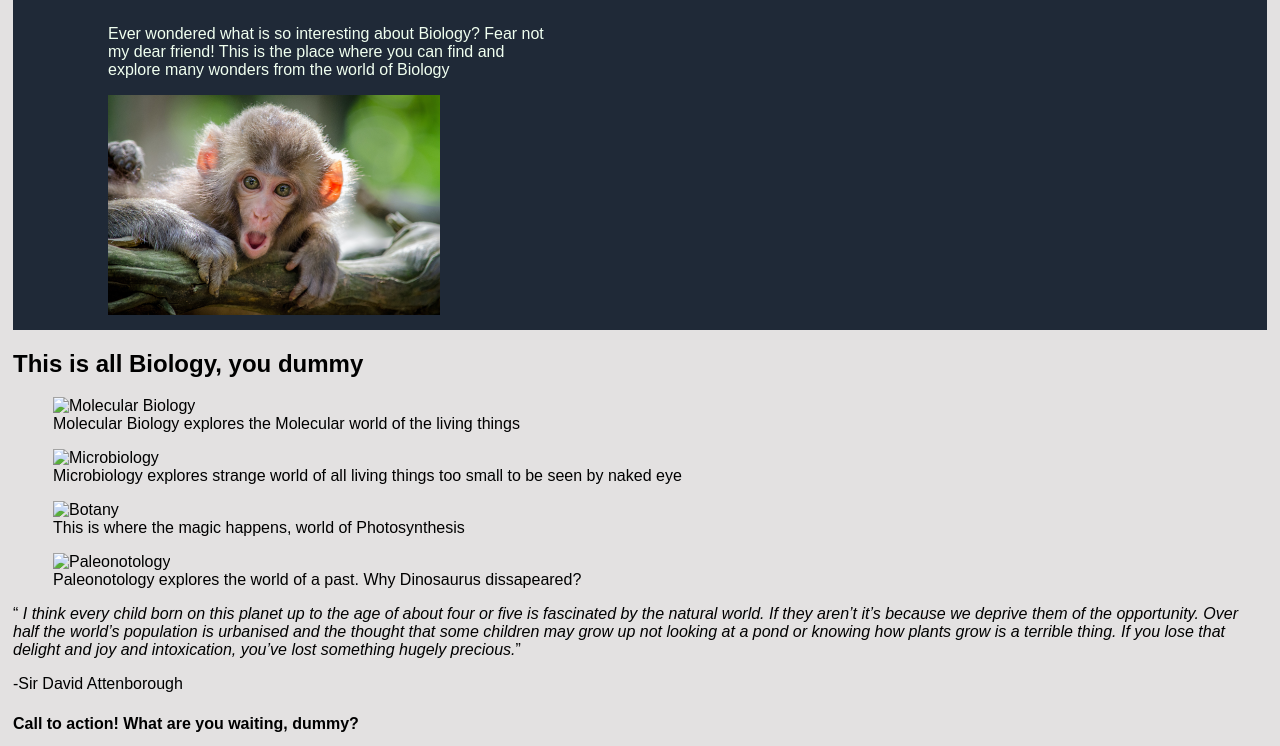
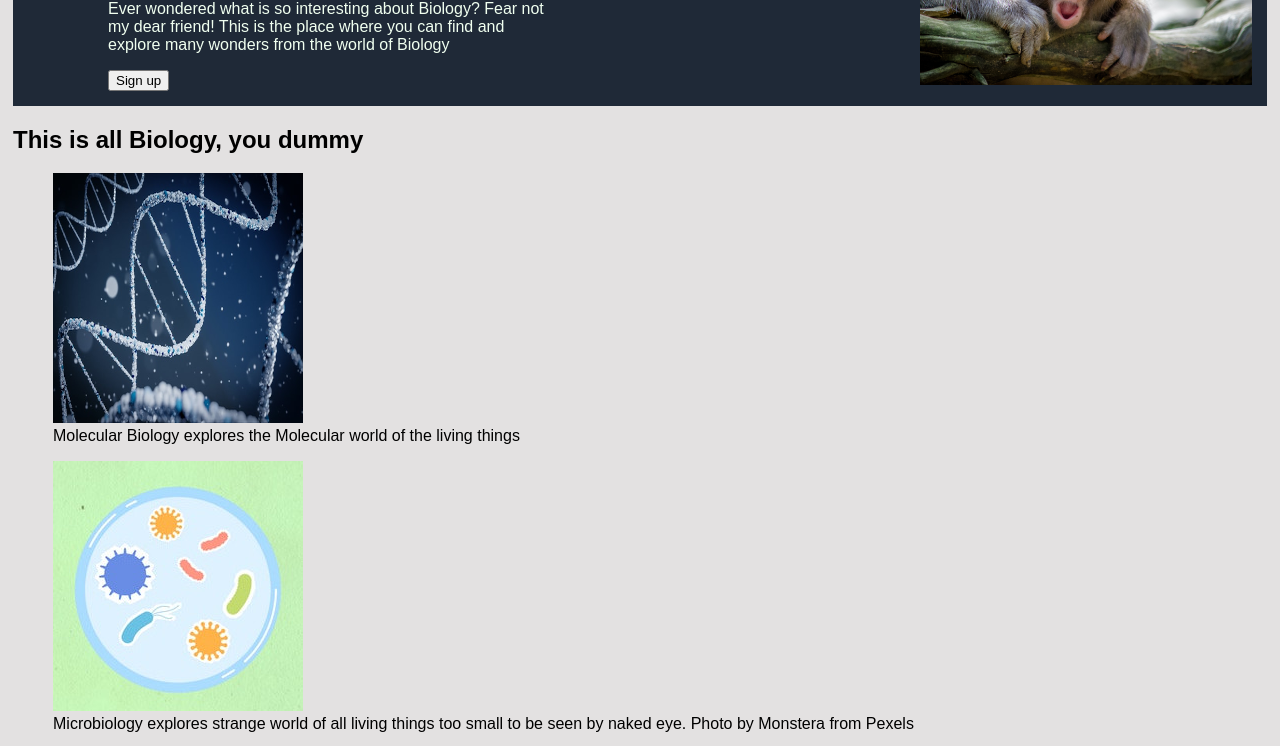
Before and after one commit to psychonautweb/landing-page, a plain HTML site: page index.html in a window 1280 px wide. Shown: the part 506-1252 px from the top of the page. Drawn offline with Linux system fonts and the light colour scheme.

Commit message:
update css and html again and again

```diff
--- a/index.html
+++ b/index.html
@@ -9,35 +9,42 @@
 </head>
 <body>
     <header>
-        <div class="header-logo">
+        <div class="header-upper">
             <img src="img/logo1.png" alt="logo">
-        </div>
+
         <div class="header-links">
             <a href="">Molecular Biology</a>
             <a href="">Microbiology</a>
             <a href="">Botany</a>
             <a href="">Paleontology</a>
         </div>
-        <div class="intro-text">
+        </div>
+        <div class="header-lower">
+            <div class="intro-text">
             <h2>Biology is awesome</h2>
             <p>Ever wondered what is so interesting about Biology? Fear not my dear friend! This is the place where you can find and explore many wonders from the world of Biology</p>
-        </div>
-        <div class="header-image">
+            <button>Sign up</button>
+            </div>
+            <div class="header-image">
             <img src="img/header1.png" alt="image">
+            </div>
         </div>
     </header>
 
-    <div class="mini-galery">
+    <div class="mini-gallery">
         <h2>This is all Biology, you dummy</h2>
-        <figure class="molecular-bio"><img src="" alt="Molecular Biology">
-        <figcaption>Molecular Biology explores the Molecular world of the living things</figcaption>
+
+        <div class="figures-container">
+        <figure class="molecular-bio"><img src="img/molecularbio.png" alt="Molecular Biology">
+            <figcaption>Molecular Biology explores the Molecular world of the living things</figcaption>
         </figure>
 
-        <figure class="Microbiology"><img src="" alt="Microbiology"><figcaption>Microbiology explores strange world of all living things too small to be seen by naked eye</figcaption></figure>
+        <figure class="Microbiology"><img src="img/microbio.jpg" alt="Microbiology"><figcaption>Microbiology explores strange world of all living things too small to be seen by naked eye. Photo by Monstera from Pexels</figcaption></figure>
 
-        <figure class="Botany"><img src="" alt="Botany"><figcaption>This is where the magic happens, world of Photosynthesis</figcaption></figure>
+        <figure class="Botany"><img src="img/botany.png" alt="Botany"><figcaption>Botany. This is where the magic happens, world of Photosynthesis</figcaption></figure>
 
-        <figure class="Paleonotology"><img src="" alt="Paleonotology"><figcaption>Paleonotology explores the world of a past. Why Dinosaurus dissapeared?</figcaption></figure>
+        <figure class="Paleonotology"><img src="img/paleontology.png" alt="Paleonotology"><figcaption>Paleonotology explores the world of a past. Why Dinosaurus dissapeared?</figcaption></figure>
+        </div>
     </div>
 
     <div class="quote-container">
@@ -55,6 +62,16 @@
 
         Photo by <a href="https://unsplash.com/@haughters?utm_source=unsplash&utm_medium=referral&utm_content=creditCopyText">Jamie Haughton</a> on <a href="https://unsplash.com/s/photos/animal-funny?utm_source=unsplash&utm_medium=referral&utm_content=creditCopyText">Unsplash</a>
 
+        Photo by Monstera from Pexels
+
+        Photo by <a href="https://unsplash.com/@3dparadise?utm_source=unsplash&utm_medium=referral&utm_content=creditCopyText">Braňo</a> on <a href="https://unsplash.com/s/photos/dna?utm_source=unsplash&utm_medium=referral&utm_content=creditCopyText">Unsplash</a>
+
+        Photo by <a href="https://unsplash.com/@chrislawton?utm_source=unsplash&utm_medium=referral&utm_content=creditCopyText">Chris Lawton</a> on <a href="https://unsplash.com/s/photos/trees?utm_source=unsplash&utm_medium=referral&utm_content=creditCopyText">Unsplash</a>
+
+        Photo by <a href="https://unsplash.com/@jonjons?utm_source=unsplash&utm_medium=referral&utm_content=creditCopyText">Jon Butterworth</a> on <a href="https://unsplash.com/s/photos/fossils?utm_source=unsplash&utm_medium=referral&utm_content=creditCopyText">Unsplash</a>
+
+
+
 
     </footer>
 
```
Also changed, not shown: img/botany.png (added), img/microbio.jpg (added), img/molecularbio.png (added), img/paleontology.png (added), 1 other file.
